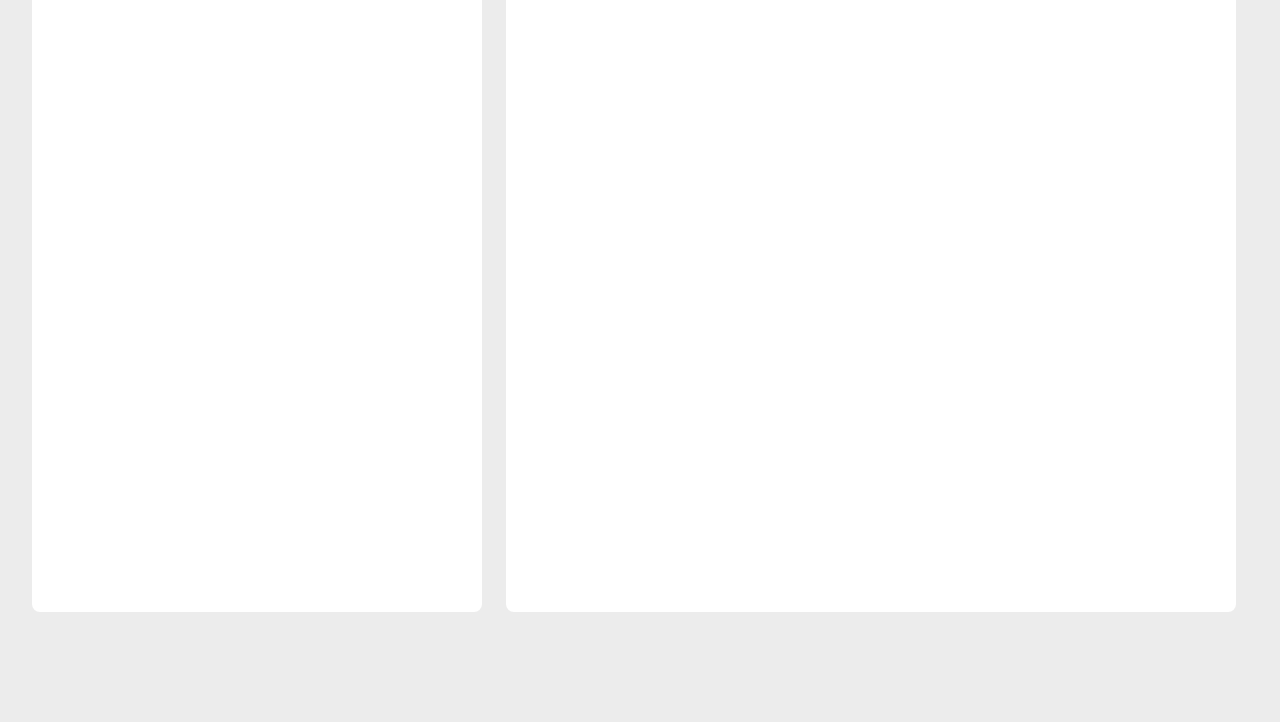
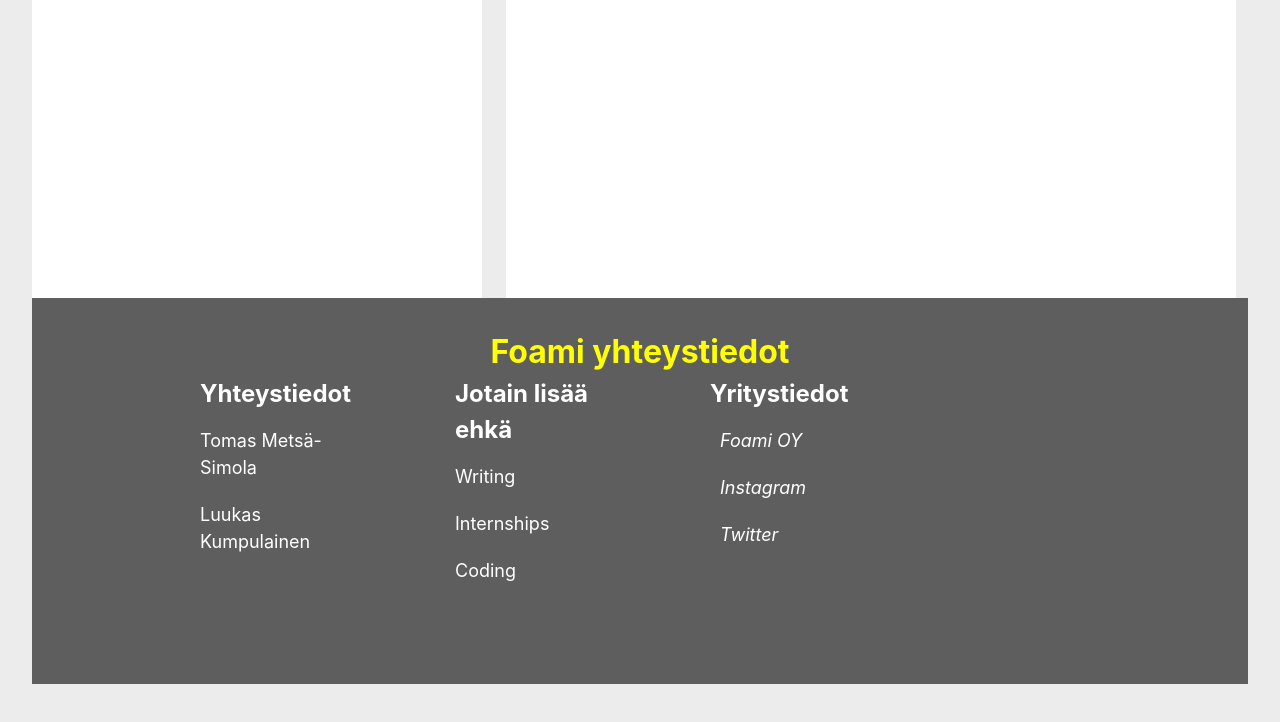
Before and after one commit to tmetsasi/Portfolio, a React (Create React App) app: page / in a window 1280 px wide. Shown: the part 1052-1774 px from the top of the page. Built offline with nearby package versions, Linux system fonts and the light colour scheme.

Commit message:
footer practice

```diff
--- a/src/App.jsx
+++ b/src/App.jsx
@@ -1,7 +1,6 @@
 import "./Global.css";
 import styled from "styled-components";
 import { Header } from "./components/Header";
-import { Testi } from "./components/MenuElement";
 import { SkillsView } from "./views/Skills";
 import { ExperienceView } from "./views/Experience";
 import { Footer } from "./components/Footer";
@@ -20,7 +19,9 @@
       <MainPage>
         <SkillsView />
         <ExperienceView />
+        <Footer/>
       </MainPage>
+
     </div>
   );
 }
--- a/src/components/Footer.jsx
+++ b/src/components/Footer.jsx
@@ -1,17 +1,60 @@
-import styled from "styled-components";
-
-const Box = styled.div`
-  display: flex;
-  position: fixed;
-  bottom: 0px;
-  justify-content: center;
-  align-items: center;
-  width: 100%;
-  height: 5rem;
-  background-color: #5e5e5e;
-  color: #ffff;
-`;
+import React from "react";
+import {
+  Box,
+  Container,
+  Row,
+  Column,
+  FooterLink,
+  Heading,
+} from "./FooterStyles";
 
 export const Footer = () => {
-  return <Box> Contact Us !</Box>;
+  return (
+    <Box>
+      <h1 style={{ color: "yellow",
+                   textAlign: "center",
+                   marginTop: "-50px" }}>
+        Foami yhteystiedot
+      </h1>
+      <Container>
+        <Row>
+          <Column>
+            <Heading>Yhteystiedot</Heading>
+            <FooterLink href="#">Tomas Metsä-Simola</FooterLink>
+            <FooterLink href="#">Luukas Kumpulainen</FooterLink>
+          </Column>
+          <Column>
+            <Heading>Jotain lisää ehkä</Heading>
+            <FooterLink href="#">Writing</FooterLink>
+            <FooterLink href="#">Internships</FooterLink>
+            <FooterLink href="#">Coding</FooterLink>
+          </Column>
+          <Column>
+            <Heading>Yritystiedot</Heading>
+            <FooterLink href="#">
+              <i className="fab fa-Foami OY-f">
+                <span style={{ marginLeft: "10px" }}>
+                  Foami OY
+                </span>
+              </i>
+            </FooterLink>
+            <FooterLink href="#">
+              <i className="fab fa-instagram">
+                <span style={{ marginLeft: "10px" }}>
+                  Instagram
+                </span>
+              </i>
+            </FooterLink>
+            <FooterLink href="#">
+              <i className="fab fa-twitter">
+                <span style={{ marginLeft: "10px" }}>
+                  Twitter
+                </span>
+              </i>
+            </FooterLink>
+          </Column>
+        </Row>
+      </Container>
+    </Box>
+  );
 };
--- /dev/null
+++ b/src/components/FooterStyles.jsx
@@ -0,0 +1,61 @@
+import styled from 'styled-components';
+
+export const Box = styled.div`
+  padding: 80px 60px;
+  background: #5e5e5e;
+  position: relative;
+  bottom: 0;
+  width: 100%;
+
+
+  @media (max-width: 1000px) {
+    padding: 70px 30px;
+  }
+`;
+
+export const Container = styled.div`
+    display: flex;
+    flex-direction: column;
+    justify-content: center;
+    max-width: 1000px;
+    margin: 0 auto;
+
+`
+
+export const Column = styled.div`
+  display: flex;
+  flex-direction: column;
+  text-align: left;
+  margin-left: 60px;
+`;
+
+export const Row = styled.div`
+  display: grid;
+  grid-template-columns: repeat(auto-fill,
+                         minmax(185px, 1fr));
+  grid-gap: 20px;
+
+  @media (max-width: 1000px) {
+    grid-template-columns: repeat(auto-fill,
+                           minmax(200px, 1fr));
+  }
+`;
+
+export const FooterLink = styled.a`
+  color: #fff;
+  margin-bottom: 20px;
+  font-size: 18px;
+  text-decoration: none;
+
+  &:hover {
+      color: yellow;
+      transition: 200ms ease-in;
+  }
+`;
+
+export const Heading = styled.p`
+  font-size: 24px;
+  color: #fff;
+  margin-bottom: 15px;
+  font-weight: bold;
+`;
--- a/src/components/Header.jsx
+++ b/src/components/Header.jsx
@@ -10,6 +10,7 @@
   height: 4rem;
   text-align: center;
 `;
+
 
 export const Header = () => {
   const [open, setOpen] = useState(false);
```
Also changed, not shown: public/texts.txt (added).
